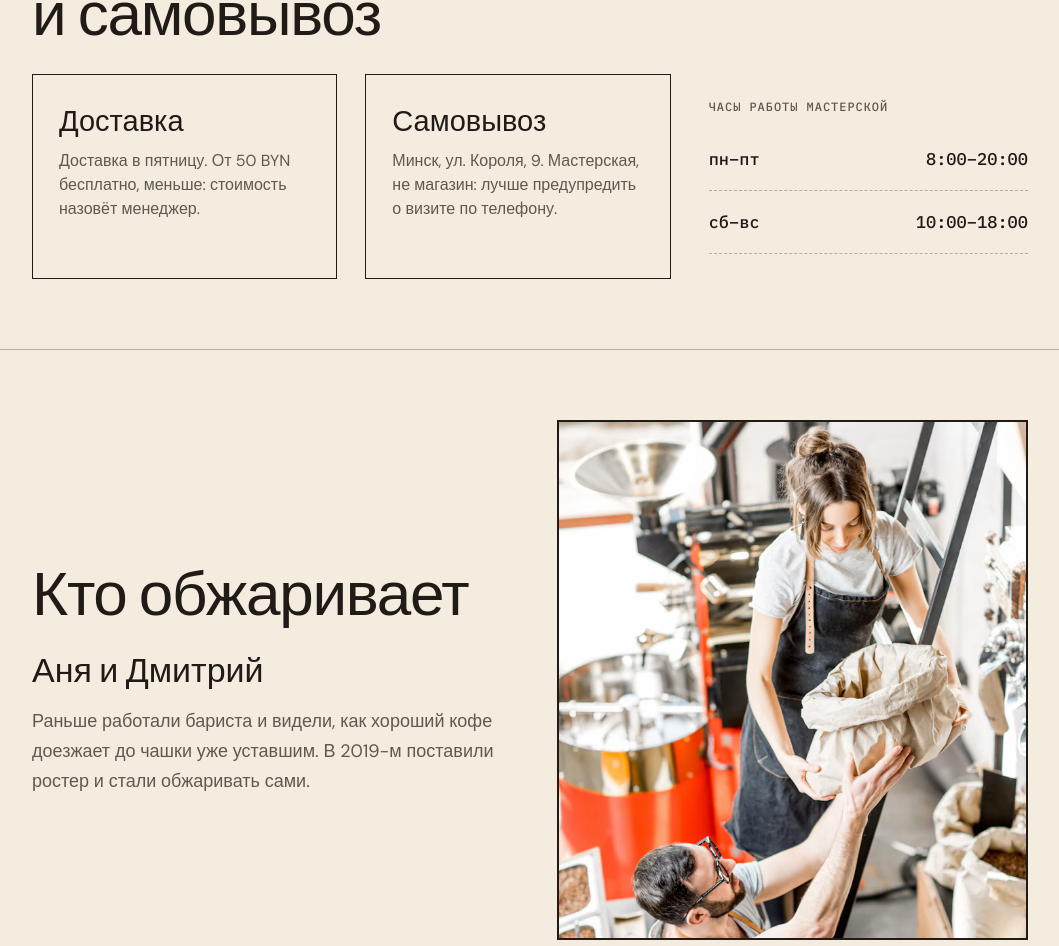
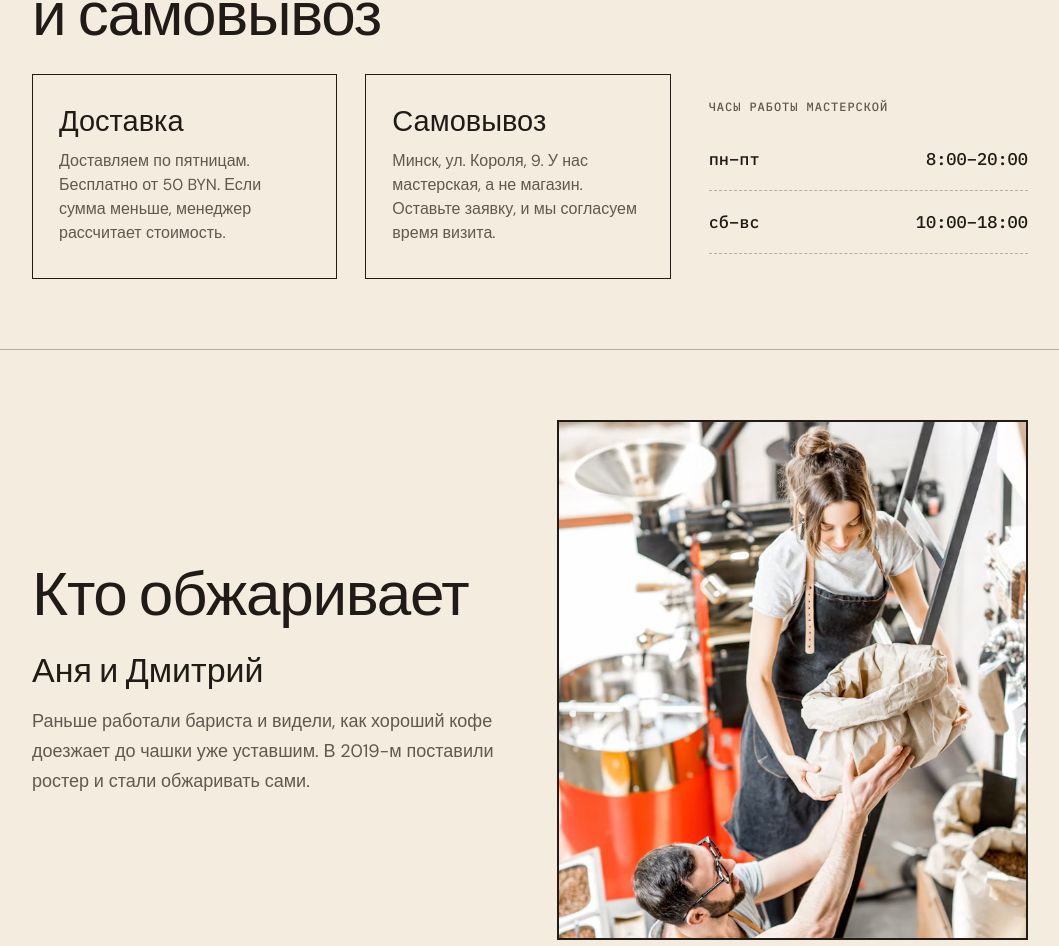
Before and after one commit to volhavixen/kvarta-landing, a Next.js app: page / in a window 1280 px wide. Shown: the part 2365-3311 px from the top of the page, without its empty margins (110-1169 px from the left). Built offline with nearby package versions, Linux system fonts and the light colour scheme.

Commit message:
Правка текстов в блоке доставки и самовывоза

```diff
--- a/components/Delivery.tsx
+++ b/components/Delivery.tsx
@@ -7,8 +7,8 @@ export function Delivery() {
         <div className="section-head section-head-single"><h2>Доставка<br />и самовывоз</h2></div>
         <div className="delivery-layout">
           <div className="delivery-cards">
-            <article><h3>Доставка</h3><p>Доставка в пятницу. От {FREE_DELIVERY_FROM} BYN бесплатно, меньше: стоимость назовёт менеджер.</p></article>
-            <article><h3>Самовывоз</h3><p>{CONTACT.address}. Мастерская, не магазин: лучше предупредить о визите по телефону.</p></article>
+            <article><h3>Доставка</h3><p>Доставляем по пятницам. Бесплатно от {FREE_DELIVERY_FROM} BYN. Если сумма меньше, менеджер рассчитает стоимость.</p></article>
+            <article><h3>Самовывоз</h3><p>{CONTACT.address}. У нас мастерская, а не магазин. Оставьте заявку, и мы согласуем время визита.</p></article>
           </div>
           <aside className="work-hours">
             <h3>Часы работы мастерской</h3>
```
